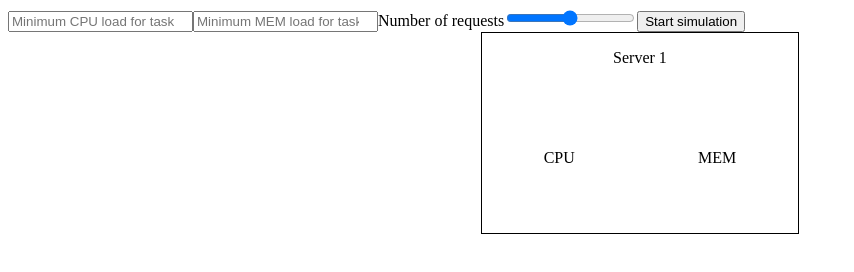
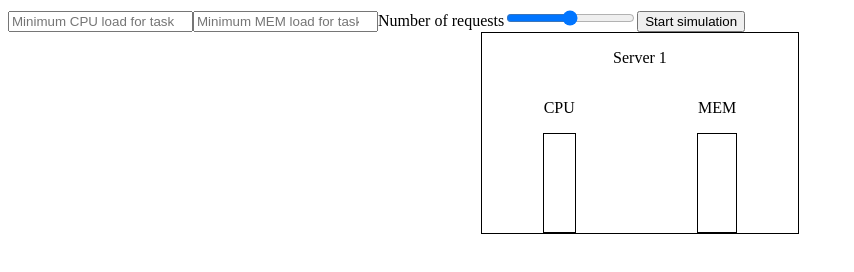
Before and after one commit to urosh1g/rxjs-loadbalancer-simulation, a website built with webpack: page index.html in a window 1280 px wide. Shown: the whole page, without its empty margins (0-854 px from the left). Built offline with nearby package versions, Linux system fonts and the light colour scheme.

Commit message:
style update

```diff
--- a/style.css
+++ b/style.css
@@ -6,6 +6,17 @@
     text-align: center;
     border: 1px solid black;
     margin-bottom: 10px;
+}
+
+.bar-outline {
+    width: 100%;
+    height:100%;
+    display: flex;
+    flex-direction: column;
+    text-align: center;
+    align-items: center;
+    justify-content: end;
+    border: 1px solid black;
 }
 
 .bar {
```
